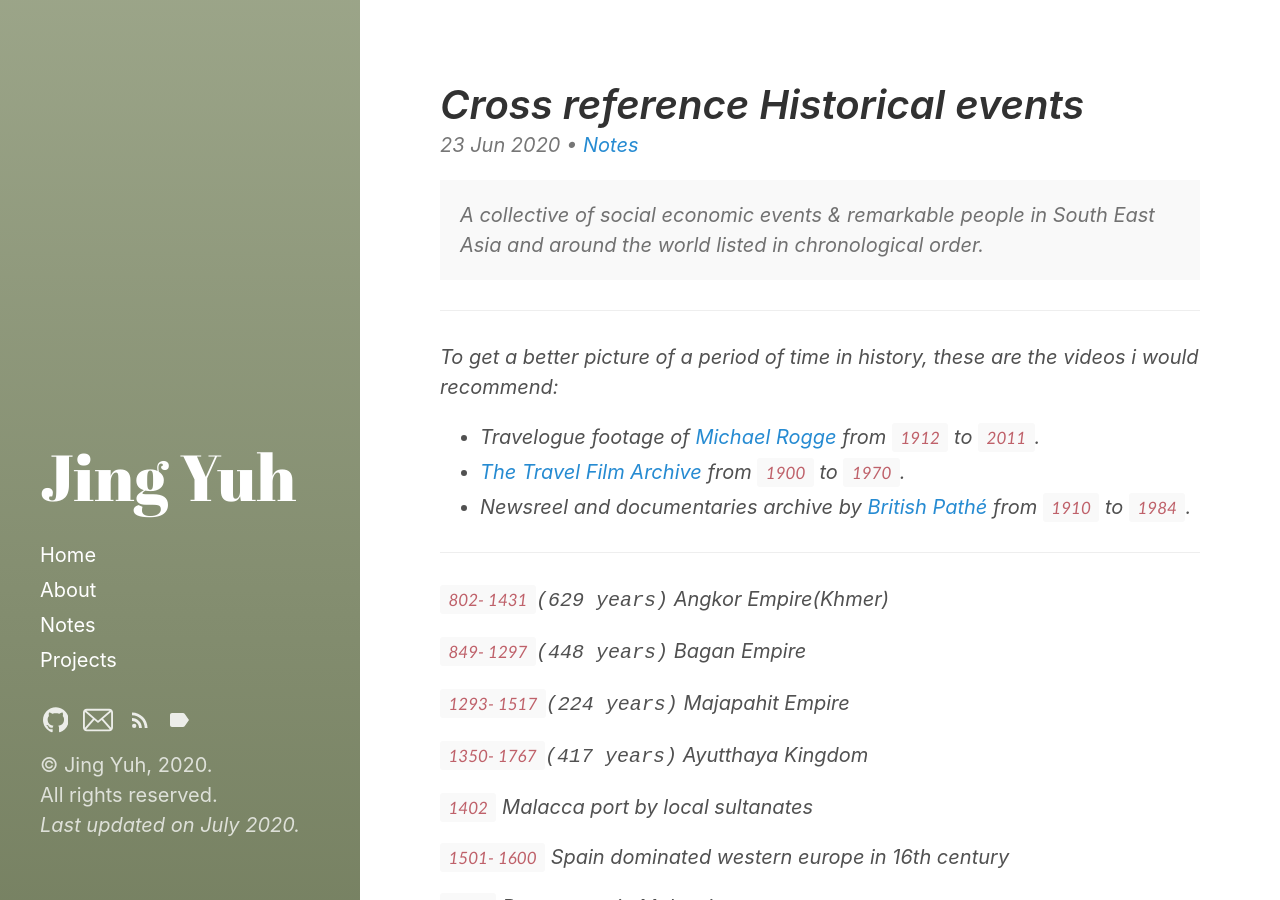
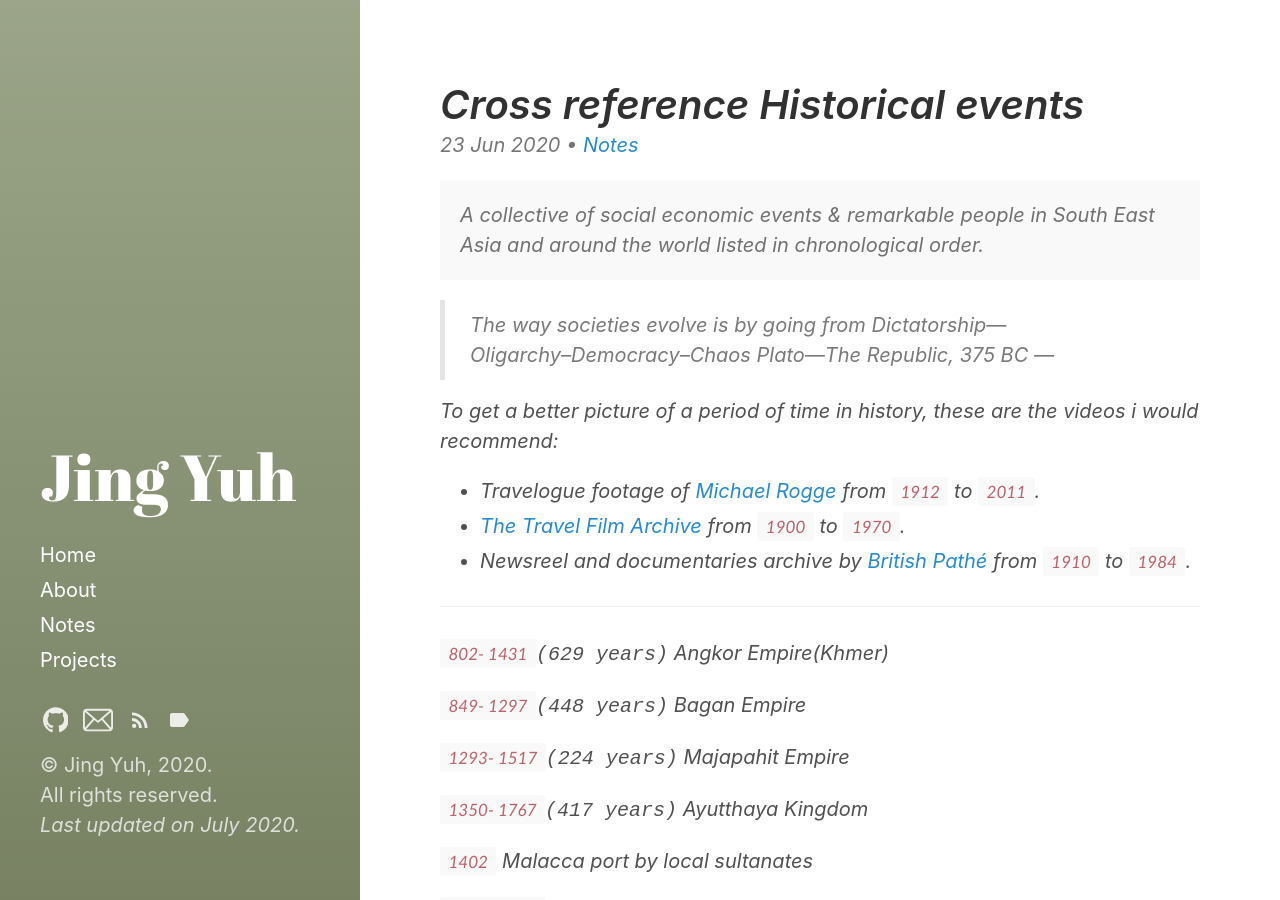
Before and after one commit to jyang123-bit/Website, a Jekyll site: the page built from _posts/2020-06-23-Notes-cross-reference-historical-events.md, in a window 1280 px wide and 900 px high. Built offline with Jekyll 4.4.1, drawn with Linux system fonts in a browser that asks for light colours.

Commit message:
Update 2020-06-23-Notes-cross-reference-historical-events.md

```diff
--- a/_posts/2020-06-23-Notes-cross-reference-historical-events.md
+++ b/_posts/2020-06-23-Notes-cross-reference-historical-events.md
@@ -18,6 +18,8 @@ last_modified_at:
   A collective of social economic events & remarkable people in South East Asia and around the world listed in chronological order.
 </p>
 
+> The way societies evolve is by going from Dictatorship---Oligarchy--Democracy--Chaos
+<cite>Plato</cite>---The Republic, 375 BC
 ---
 
 To get a better picture of a period of time in history, these are the videos i would recommend:
```
